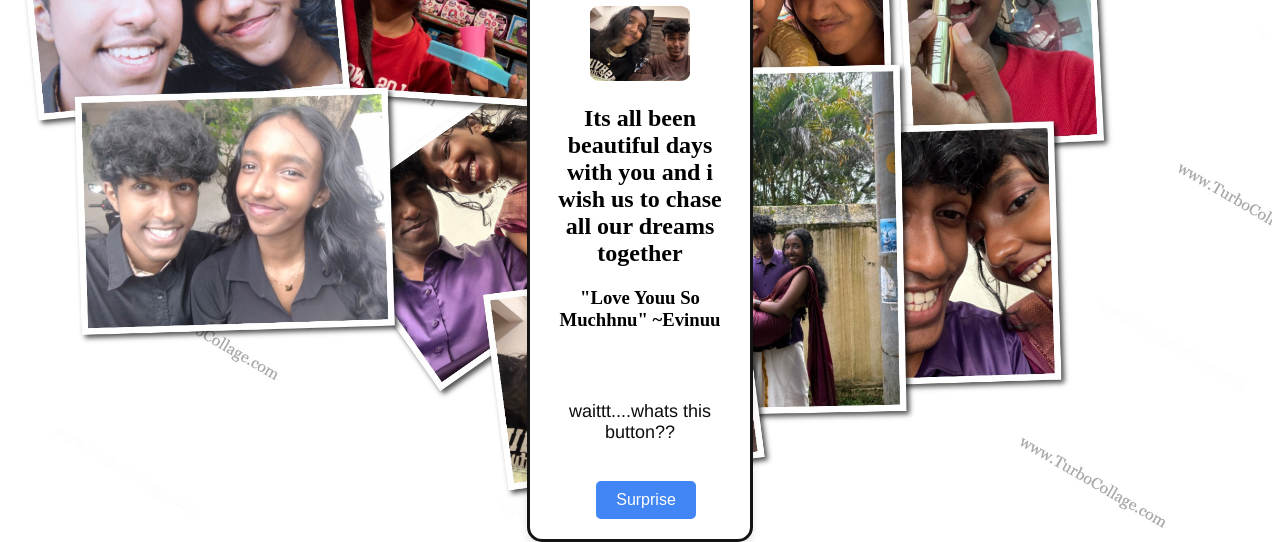
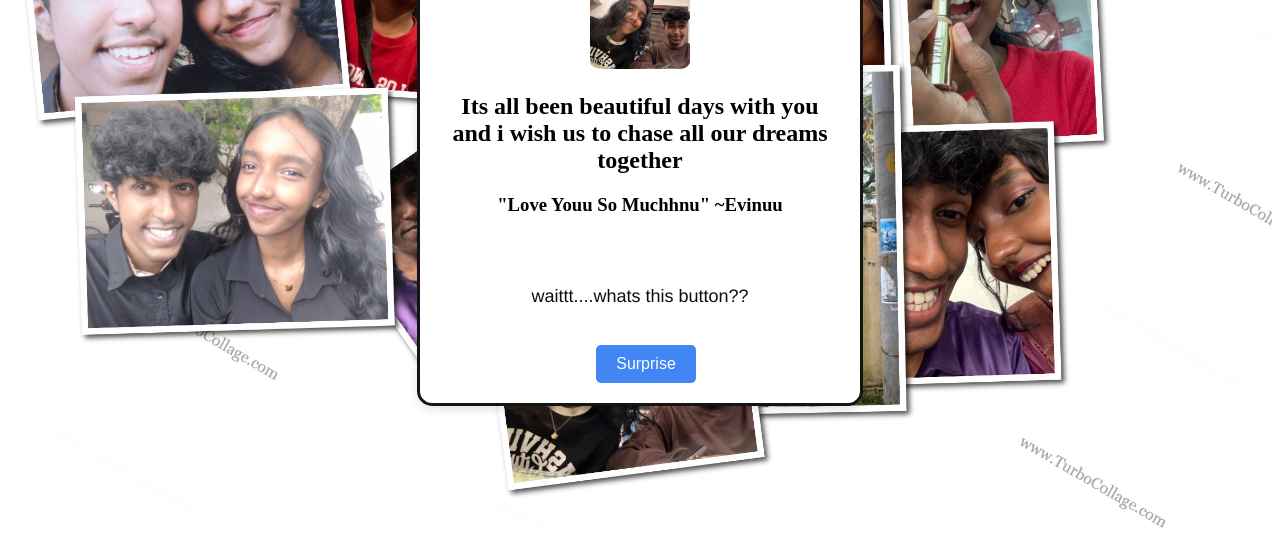
Before and after one commit to evingeorgeee/forsomeone.github.io, a plain HTML site: page index.html in a window 1280 px wide. Shown: the part 320-862 px from the top of the page. Drawn offline with Linux system fonts and the light colour scheme.

Commit message:
Refactor CSS styles for body and card components

```diff
--- a/gostyle.css
+++ b/gostyle.css
@@ -31,7 +31,7 @@
     border-radius: 15px;
     border: 3px solid #141414;
     box-shadow: 0 4px 8px rgba(0, 0, 0, 0.1);
-    width: 180px;
+    width: 400px;
     padding: 20px;
     text-align: center;
 }
```
